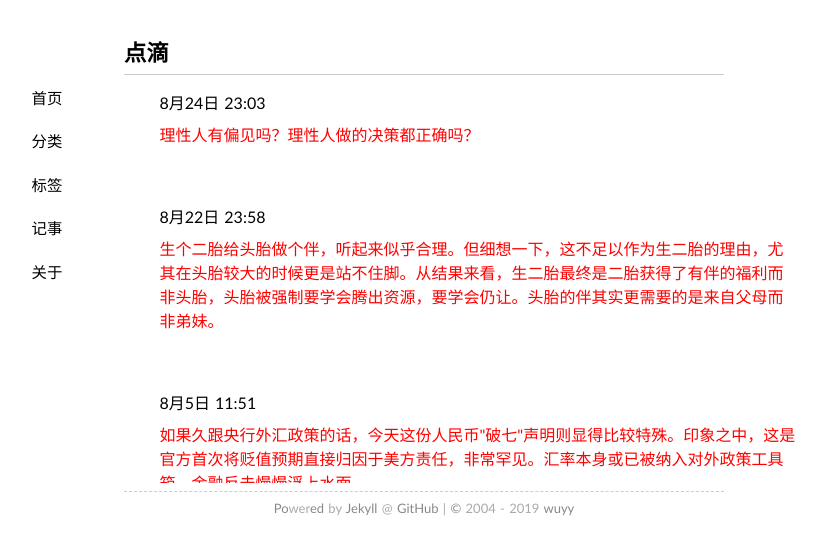
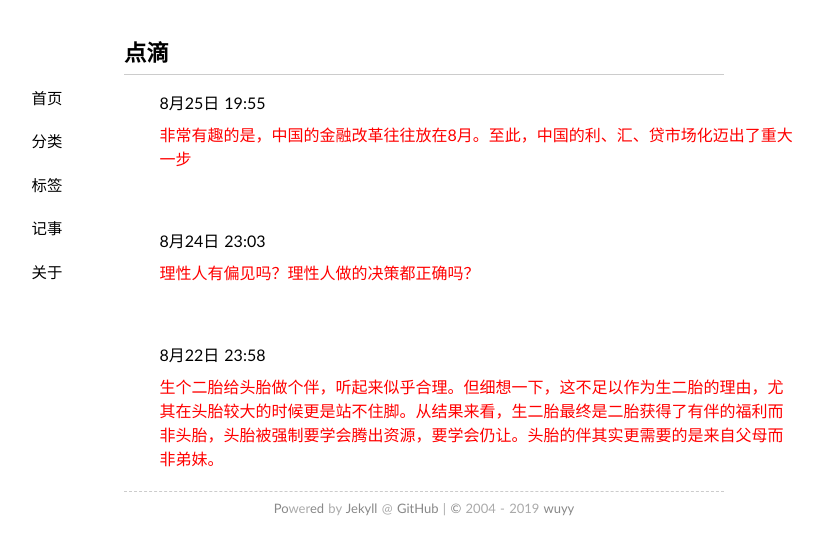
Before and after one commit to wuyy2007/wanguolin.github.io, a Jekyll site: the page built from tlog/index.md, in a window 1280 px wide. Shown: the top 555 px of the page, without its empty margins (216-1042 px from the left). Built offline with Jekyll 4.4.1, drawn with Linux system fonts in a browser that asks for light colours; nearby versions of some CDN libraries; some web fonts are replaced; grey boxes are pictures that could not be loaded.

Commit message:
Update index.md

```diff
--- a/tlog/index.md
+++ b/tlog/index.md
@@ -111,6 +111,20 @@ comments: no
 	<div class="panel-body" style="height: 400px; width: 708px; overflow-y:scroll">
 	<div style="border: 1px  #000000; width: 90%; margin: 0 auto;">
 
+
+
+		<span  class = "space">
+			<p>8月25日 19:55</p>
+			<font  color="red">非常有趣的是，中国的金融改革往往放在8月。至此，中国的利、汇、贷市场化迈出了重大一步</font>
+			<div class="over"></div><!--背景层-->
+			<div class="logoImg amplifyImg"><!--注意：此处的amlifyImg不可少-->
+
+			</div>
+		</span>
+
+
+
+
 		<span  class = "space">
 			<p>8月24日 23:03</p>
 			<font  color="red">理性人有偏见吗？理性人做的决策都正确吗？</font>
```
